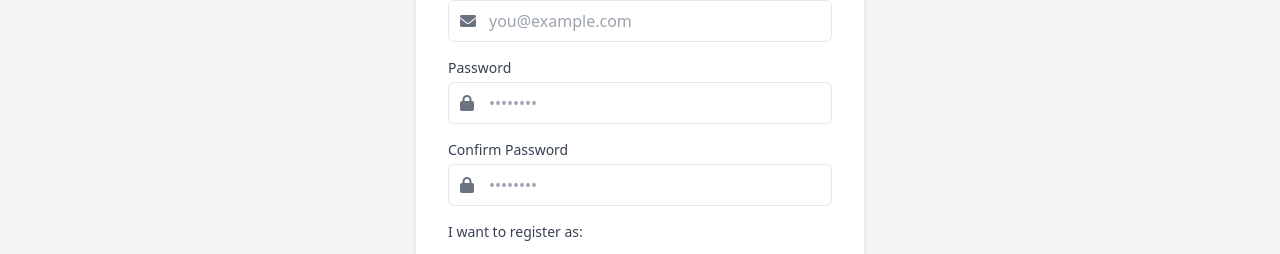
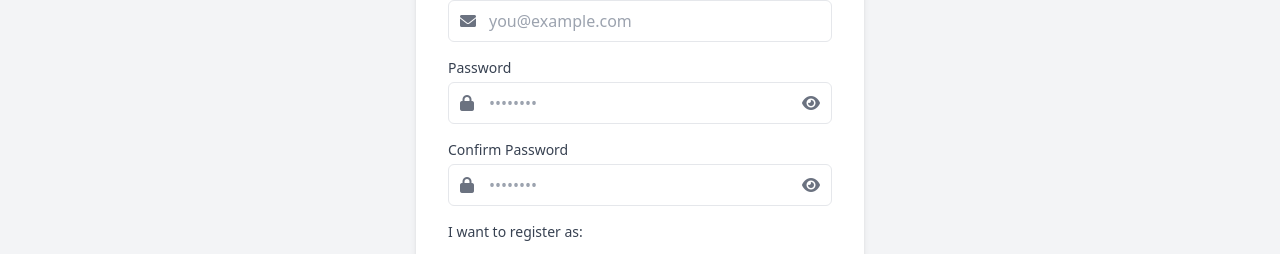
Before and after one commit to saurabh-kumar135/havento-accomodation-booking-platform, a React (Vite) app in the folder client/: page /signup in a window 1280 px wide. Shown: the part 302-556 px from the top of the page. Built offline with nearby package versions, Linux system fonts and the light colour scheme; no server answers.

Commit message:
feat(auth): add password visibility toggle across Login, Signup, and ResetPassword

```diff
--- a/client/src/pages/auth/Login.jsx
+++ b/client/src/pages/auth/Login.jsx
@@ -8,6 +8,7 @@ import ErrorAlert from '../../components/ErrorAlert';
 const Login = () => {
   const [email, setEmail] = useState('');
   const [password, setPassword] = useState('');
+  const [showPassword, setShowPassword] = useState(false);
   const [errors, setErrors] = useState([]);
   const [loading, setLoading] = useState(false);
   const { login } = useAuth();
@@ -74,15 +75,23 @@ const Login = () => {
                 <i className="fas fa-lock"></i>
               </span>
               <input
-                type="password"
+                type={showPassword ? "text" : "password"}
                 id="password"
                 name="password"
                 placeholder="Enter Your Password"
                 value={password}
                 onChange={(e) => setPassword(e.target.value)}
-                className="w-full pl-10 px-4 py-3 border rounded-md focus:outline-none focus:ring-2 focus:ring-red-500 focus:border-red-500 transition"
+                className="w-full pl-10 pr-12 px-4 py-3 border rounded-md focus:outline-none focus:ring-2 focus:ring-red-500 focus:border-red-500 transition"
                 required
               />
+              <button
+                type="button"
+                onClick={() => setShowPassword(!showPassword)}
+                className="absolute inset-y-0 right-0 flex items-center pr-3 text-gray-500 hover:text-gray-700 focus:outline-none cursor-pointer"
+                aria-label={showPassword ? "Hide password" : "Show password"}
+              >
+                <i className={`fas ${showPassword ? 'fa-eye-slash' : 'fa-eye'}`}></i>
+              </button>
             </div>
           </div>
 
--- a/client/src/pages/auth/ResetPassword.jsx
+++ b/client/src/pages/auth/ResetPassword.jsx
@@ -10,6 +10,8 @@ const ResetPassword = () => {
   const navigate = useNavigate();
   const [password, setPassword] = useState('');
   const [confirmPassword, setConfirmPassword] = useState('');
+  const [showPassword, setShowPassword] = useState(false);
+  const [showConfirmPassword, setShowConfirmPassword] = useState(false);
   const [loading, setLoading] = useState(false);
   const [validating, setValidating] = useState(true);
   const [tokenValid, setTokenValid] = useState(false);
@@ -132,15 +134,23 @@ const ResetPassword = () => {
                 <i className="fas fa-lock"></i>
               </span>
               <input
-                type="password"
+                type={showPassword ? "text" : "password"}
                 id="password"
                 value={password}
                 onChange={(e) => setPassword(e.target.value)}
                 placeholder="Enter new password"
-                className="w-full pl-10 px-4 py-3 border rounded-md focus:outline-none focus:ring-2 focus:ring-red-500 focus:border-red-500 transition"
+                className="w-full pl-10 pr-12 px-4 py-3 border rounded-md focus:outline-none focus:ring-2 focus:ring-red-500 focus:border-red-500 transition"
                 required
                 minLength={6}
               />
+              <button
+                type="button"
+                onClick={() => setShowPassword(!showPassword)}
+                className="absolute inset-y-0 right-0 flex items-center pr-3 text-gray-500 hover:text-gray-700 focus:outline-none cursor-pointer"
+                aria-label={showPassword ? "Hide password" : "Show password"}
+              >
+                <i className={`fas ${showPassword ? 'fa-eye-slash' : 'fa-eye'}`}></i>
+              </button>
             </div>
             <p className="text-xs text-gray-500 mt-1">Must be at least 6 characters</p>
           </div>
@@ -154,14 +164,22 @@ const ResetPassword = () => {
                 <i className="fas fa-lock"></i>
               </span>
               <input
-                type="password"
+                type={showConfirmPassword ? "text" : "password"}
                 id="confirmPassword"
                 value={confirmPassword}
                 onChange={(e) => setConfirmPassword(e.target.value)}
                 placeholder="Confirm new password"
-                className="w-full pl-10 px-4 py-3 border rounded-md focus:outline-none focus:ring-2 focus:ring-red-500 focus:border-red-500 transition"
+                className="w-full pl-10 pr-12 px-4 py-3 border rounded-md focus:outline-none focus:ring-2 focus:ring-red-500 focus:border-red-500 transition"
                 required
               />
+              <button
+                type="button"
+                onClick={() => setShowConfirmPassword(!showConfirmPassword)}
+                className="absolute inset-y-0 right-0 flex items-center pr-3 text-gray-500 hover:text-gray-700 focus:outline-none cursor-pointer"
+                aria-label={showConfirmPassword ? "Hide password" : "Show password"}
+              >
+                <i className={`fas ${showConfirmPassword ? 'fa-eye-slash' : 'fa-eye'}`}></i>
+              </button>
             </div>
           </div>
 
--- a/client/src/pages/auth/Signup.jsx
+++ b/client/src/pages/auth/Signup.jsx
@@ -17,6 +17,8 @@ const Signup = () => {
   });
   const [errors, setErrors] = useState([]);
   const [loading, setLoading] = useState(false);
+  const [showPassword, setShowPassword] = useState(false);
+  const [showConfirmPassword, setShowConfirmPassword] = useState(false);
   const navigate = useNavigate();
 
   const handleChange = (e) => {
@@ -157,16 +159,24 @@ const Signup = () => {
                 <i className="fas fa-lock"></i>
               </span>
               <input
-                type="password"
+                type={showPassword ? "text" : "password"}
                 id="password"
                 name="password"
                 value={formData.password}
                 onChange={handleChange}
                 placeholder="••••••••"
                 autoComplete="new-password"
-                className="w-full pl-10 px-4 py-2 border rounded-md focus:outline-none focus:ring-2 focus:ring-red-500 focus:border-red-500 transition"
+                className="w-full pl-10 pr-12 px-4 py-2 border rounded-md focus:outline-none focus:ring-2 focus:ring-red-500 focus:border-red-500 transition"
                 required
               />
+              <button
+                type="button"
+                onClick={() => setShowPassword(!showPassword)}
+                className="absolute inset-y-0 right-0 flex items-center pr-3 text-gray-500 hover:text-gray-700 focus:outline-none cursor-pointer"
+                aria-label={showPassword ? "Hide password" : "Show password"}
+              >
+                <i className={`fas ${showPassword ? 'fa-eye-slash' : 'fa-eye'}`}></i>
+              </button>
             </div>
           </div>
 
@@ -178,16 +188,24 @@ const Signup = () => {
                 <i className="fas fa-lock"></i>
               </span>
               <input
-                type="password"
+                type={showConfirmPassword ? "text" : "password"}
                 id="confirmPassword"
                 name="confirmPassword"
                 value={formData.confirmPassword}
                 onChange={handleChange}
                 placeholder="••••••••"
                 autoComplete="new-password"
-                className="w-full pl-10 px-4 py-2 border rounded-md focus:outline-none focus:ring-2 focus:ring-red-500 focus:border-red-500 transition"
+                className="w-full pl-10 pr-12 px-4 py-2 border rounded-md focus:outline-none focus:ring-2 focus:ring-red-500 focus:border-red-500 transition"
                 required
               />
+              <button
+                type="button"
+                onClick={() => setShowConfirmPassword(!showConfirmPassword)}
+                className="absolute inset-y-0 right-0 flex items-center pr-3 text-gray-500 hover:text-gray-700 focus:outline-none cursor-pointer"
+                aria-label={showConfirmPassword ? "Hide password" : "Show password"}
+              >
+                <i className={`fas ${showConfirmPassword ? 'fa-eye-slash' : 'fa-eye'}`}></i>
+              </button>
             </div>
           </div>
 
```
